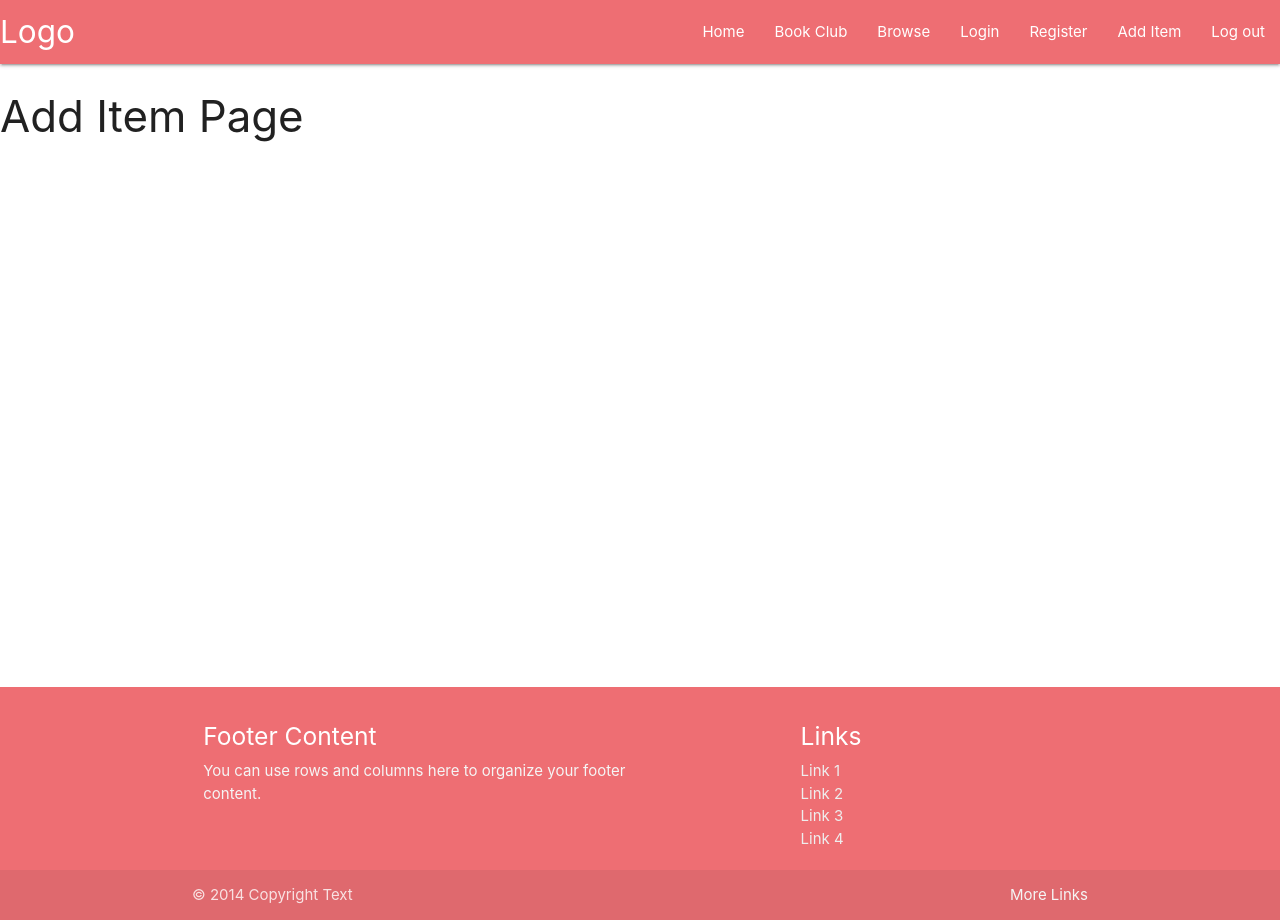
After one commit to Pysched/MS3-DM, a Flask app: page /add_item in a window 1280 px wide. The commit adds this page. Run offline with Flask 2, Linux system fonts and the light colour scheme; some libraries are stand-ins or nearby versions.

Commit message:
created add_item.html and register.html pages and references in nav

```diff
--- a/app.py
+++ b/app.py
@@ -41,6 +41,18 @@ def login():
     return render_template("login.html")
 
 
+# Register Page
+@app.route('/register')
+def register():
+    return render_template("register.html")
+
+
+# Add Item Page
+@app.route('/add_item')
+def add_item():
+    return render_template("add_item.html")
+
+
 if __name__ == '__main__':
     app.secret_key = 'mysecret'
     app.run(host=os.environ.get('IP', '0.0.0.0'), port=int(os.environ.get("PORT", "5000")), debug=True)
--- /dev/null
+++ b/templates/add_item.html
@@ -0,0 +1,9 @@
+<!DOCTYPE html>
+{% extends 'base.html' %}
+{% block content %}
+<main>
+
+    <h3>Add Item Page</h3>
+
+</main>
+{% endblock %}
--- a/templates/sections/nav.html
+++ b/templates/sections/nav.html
@@ -10,9 +10,9 @@
         <li><a href="{{ url_for('browse') }}">Browse</a></li>
 
         <li><a href="{{ url_for('login') }}">Login</a></li>
-        <li><a href="#">Register</a></li>
+        <li><a href="{{ url_for('register') }}">Register</a></li>
 
-        <li><a href="#">Add Item</a></li>
+        <li><a href="{{ url_for('add_item') }}">Add Item</a></li>
         <li><a href="#">Log out</a></li>
       </ul>
     </div>
```
Also changed, not shown: templates/register.html (added, +9 -0 lines).
